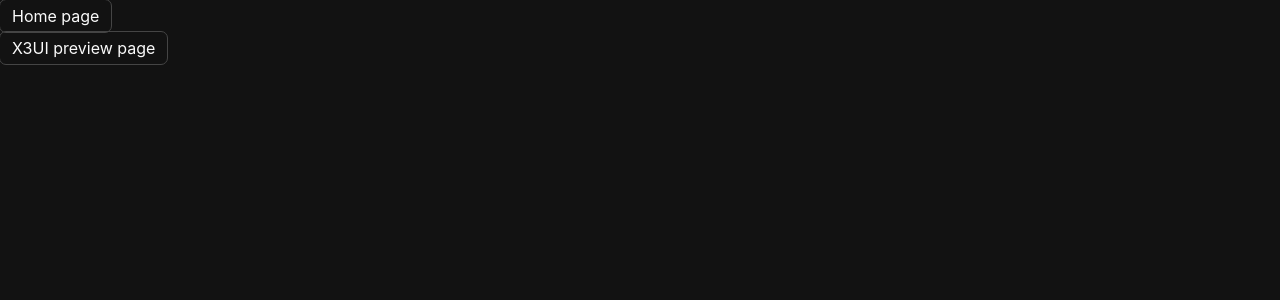
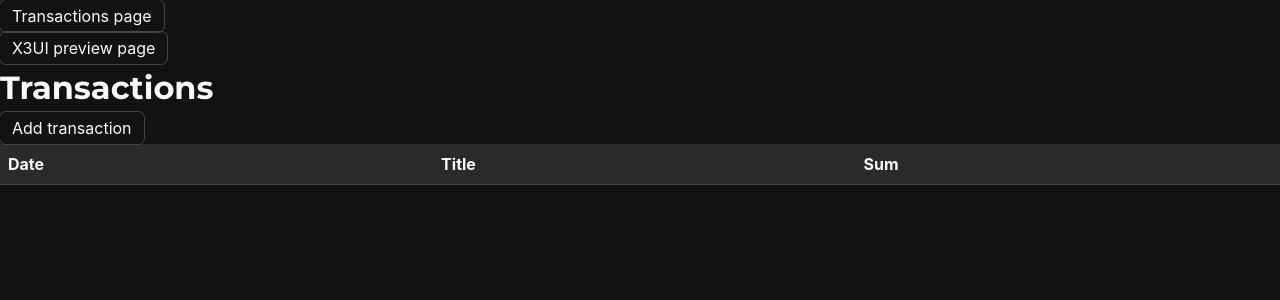
Before and after one commit to dazeGG/money-tracker, a Vue app: page /transactions in a window 1280 px wide. Shown: the top 300 px of the page. Built offline with nearby package versions, Linux system fonts and the light colour scheme.

Commit message:
feat(transactions): set transactions page as default instead of home page

```diff
--- a/eslint.config.js
+++ b/eslint.config.js
@@ -53,6 +53,8 @@ export default [
 			'object-property-newline': ['error', { 'allowAllPropertiesOnSameLine': true }],
 			'max-statements-per-line': ['error', { 'max': 1 }],
 			'space-before-function-paren': 'error',
+
+			'@typescript-eslint/no-explicit-any': 'off',
 
 			'vue/multi-word-component-names': 'off',
 			'vue/html-self-closing': ['error', {
--- a/src/App.vue
+++ b/src/App.vue
@@ -1,6 +1,6 @@
 <template>
 	<header class="my-4 flex gap-2">
-		<X3Button @click="goto('home')">Home page</X3Button>
+		<X3Button @click="goto('transactions')">Transactions page</X3Button>
 		<X3Button @click="goto('X3UI preview')">X3UI preview page</X3Button>
 	</header>
 	<main>
@@ -20,9 +20,9 @@ import X3Button from '@/X3UI/Button/X3Button.vue';
 
 const router = useRouter();
 
-const goto = (page: 'home' | 'X3UI preview') => {
-	if (page === 'home') {
-		router.push('/');
+const goto = (page: 'transactions' | 'X3UI preview') => {
+	if (page === 'transactions') {
+		router.push('/transactions');
 	} else if (page === 'X3UI preview') {
 		router.push('/x3ui-preview');
 	}
--- a/src/pages/HomePage.vue
+++ b/src/pages/TransactionsPage.vue
@@ -1,11 +1,11 @@
 <template>
 	<div class="flex justify-between">
 		<CreateTransactionModal v-model:show="show.addTransaction" />
-		<h1 class="h1">Home Page</h1>
+		<h1 class="h1">Transactions</h1>
 		<X3Button @click="openModal('addTransaction')">Add transaction</X3Button>
 	</div>
 	<div>
-		{{ transactionsStore.transactions }}
+		<X3Table :columns="columns" :data="transactionsStore.transactions" />
 	</div>
 </template>
 
@@ -14,10 +14,28 @@ import { useTransactionsStore } from '@/store';
 import { useModals } from '@/composables';
 
 import X3Button from '@/X3UI/Button/X3Button.vue';
+import X3Table from '@/X3UI/Table/X3Table.vue';
 import CreateTransactionModal from '@/components/Modals/CreateTransactionModal.vue';
+
+import type { ITransaction } from '@/types/modules/transactions.ts';
 
 const transactionsStore = useTransactionsStore();
 const { showModal: show, openModal } = useModals('addTransaction');
+
+const columns = [
+	{
+		title: 'Date',
+		render: (row: ITransaction) => row.created.format('DD.MM.YYYY HH:mm'),
+	},
+	{
+		key: 'title',
+		title: 'Title',
+	},
+	{
+		key: 'sum',
+		title: 'Sum',
+	},
+];
 
 const created = () => {
 	transactionsStore.loadTransactions();
--- a/src/router/index.ts
+++ b/src/router/index.ts
@@ -2,15 +2,16 @@ import { createRouter, createWebHistory } from 'vue-router';
 
 const routes = [
 	{
-		path: '/',
-		name: 'HomePage',
-		component: () => import('@/pages/HomePage.vue'),
+		path: '/transactions',
+		name: 'TransactionsPage',
+		component: () => import('@/pages/TransactionsPage.vue'),
 	},
 	{
 		path: '/x3ui-preview',
 		name: 'X3UIPreviewPage',
 		component: () => import('@/pages/X3UIPreviewPage.vue'),
 	},
+	{ path: '/:catchAll(.*)', redirect: '/transactions' },
 ];
 
 const router = createRouter({
```
